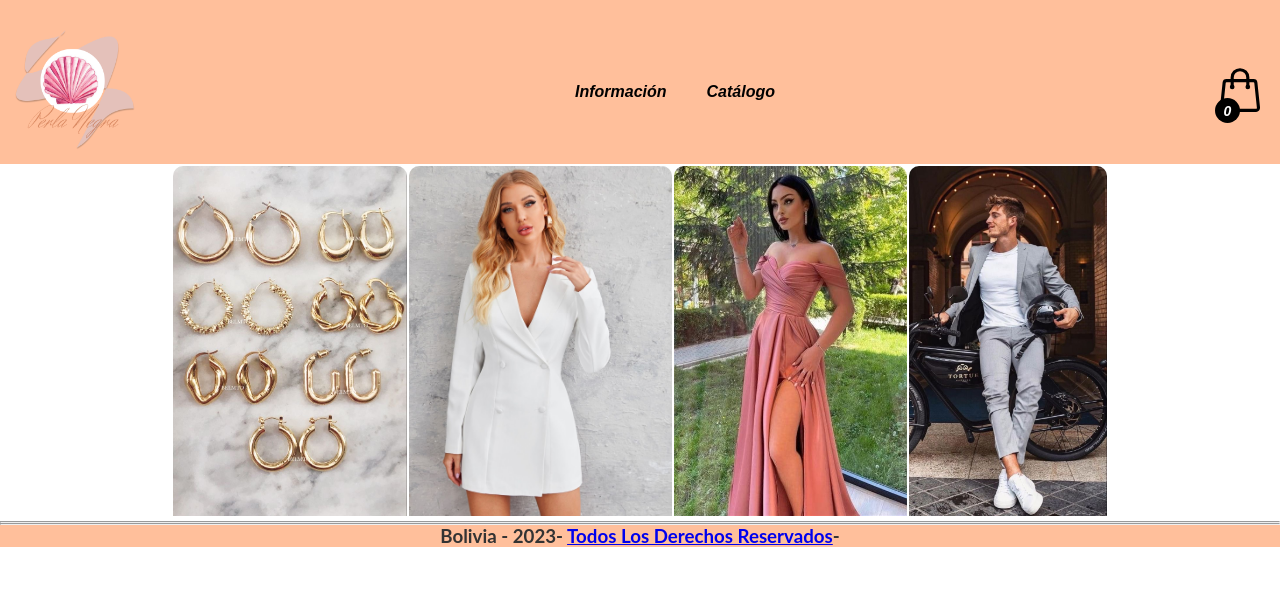
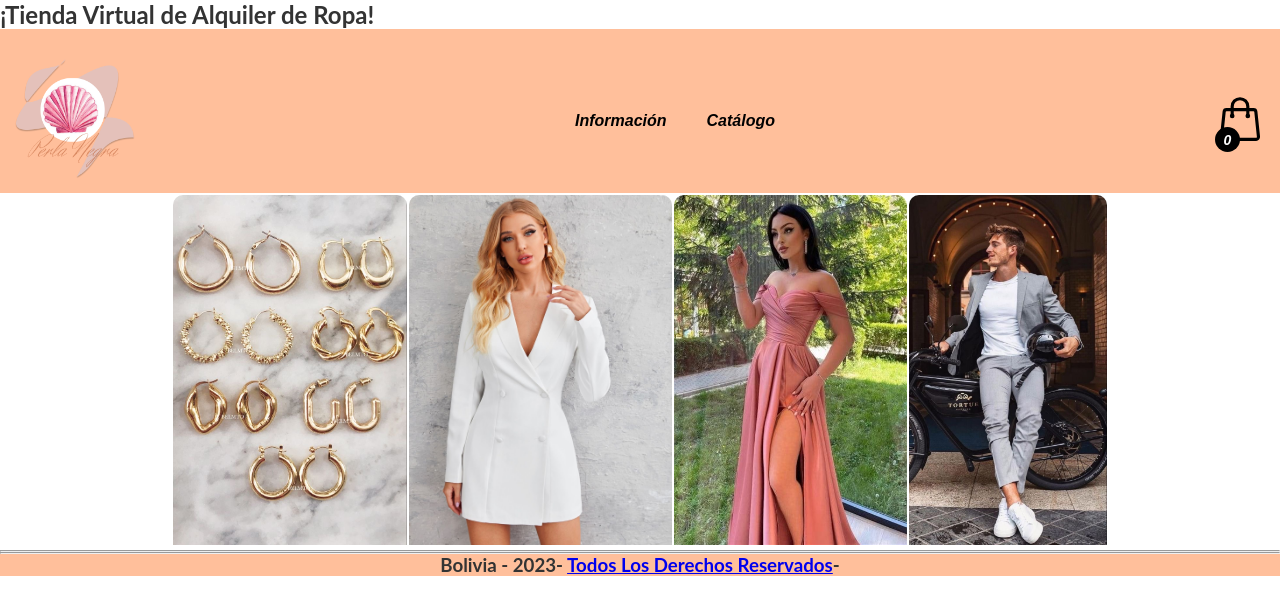
Before and after one commit to ArielChanchitss/Perla-Negra, a plain HTML site: page index.html in a window 1280 px wide. Drawn offline with Linux system fonts and the light colour scheme.

Commit message:
index.html

```diff
--- a/index.html
+++ b/index.html
@@ -9,6 +9,7 @@
 </head>
 
 <body>
+    <h2>¡Tienda Virtual de Alquiler de Ropa!</h2>
         <header>
             <a href="quienesSomos.html" target="_blank"> <img src="img/LOGOmio.png" alt="" width="120px" height="120px"></a>
                 <ul class="menu-horizontal">
```
